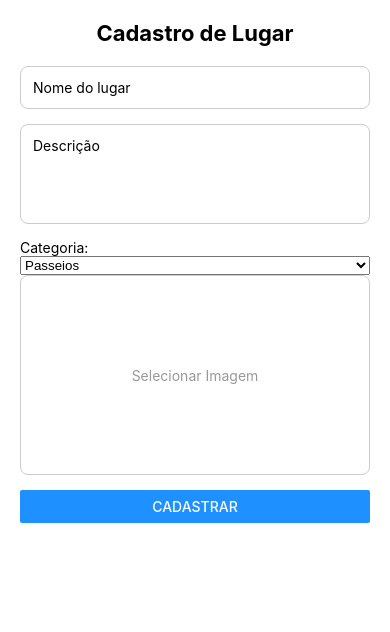
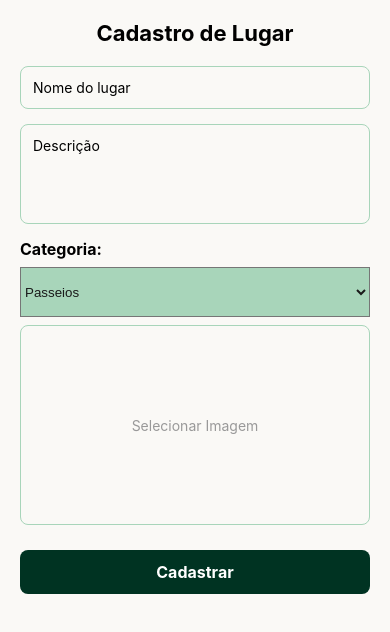
Before and after one commit to IsacPessoa/AmazonTour, a React Native app: screen /PlaceRegister in a window 390 px wide. Shown: the top 632 px of the page. Built offline with nearby package versions, Linux system fonts and the light colour scheme.

Commit message:
polindo estilos

```diff
--- a/src/screens/DetailsScreen/index.js
+++ b/src/screens/DetailsScreen/index.js
@@ -5,6 +5,10 @@ import styles from "./styles";
 
 export default function DetailsScreen({ route, navigation }) {
   const { ponto } = route.params;
+
+  const imageSource = ponto.imageUri
+    ? { uri: ponto.imageUri }
+    : getImageFromKey(ponto.imageKey);
 
   if (!ponto) {
     return <Text>Dados do ponto não encontrados.</Text>;
@@ -58,9 +62,26 @@ export default function DetailsScreen({ route, navigation }) {
     );
   };
 
+  function getImageFromKey(key) {
+    switch (key) {
+      case "teatro":
+        return require("../../assets/TeatroAmazonas.jpg");
+      case "encontro":
+        return require("../../assets/EncontroDasAguas.jpg");
+      case "banzeiro":
+        return require("../../assets/Banzeiro.jpg");
+      case "pontaNegra":
+        return require("../../assets/PontaNegra.jpg");
+      case "caxiri":
+        return require("../../assets/Caxiri.jpg");
+      default:
+        return null;
+    }
+  }
+
   return (
     <View style={styles.container}>
-      <Image source={{ uri: ponto.imageUri }} style={styles.image} />
+      <Image source={imageSource} style={styles.image} />
       <Text style={styles.title}>{ponto.titulo}</Text>
       <Text style={styles.descricao}>{ponto.descricao}</Text>
 
--- a/src/screens/HomeScreen/index.js
+++ b/src/screens/HomeScreen/index.js
@@ -49,7 +49,7 @@ export default function HomeScreen({ navigation }) {
       case "caxiri":
         return require("../../assets/Caxiri.jpg");
       default:
-        return require("../../assets/TeatroAmazonas.jpg");
+        return null;
     }
   }
 
@@ -108,6 +108,15 @@ export default function HomeScreen({ navigation }) {
         data={pontosFiltrados}
         keyExtractor={(item) => item.id}
         renderItem={renderItem}
+        ListEmptyComponent={() => (
+          <View style={styles.emptyContainer}>
+            <Text style={styles.emptyText}>
+              Nenhum ponto encontrado nesta categoria.
+            </Text>
+          </View>
+        )}
+        contentContainerStyle={{ flexGrow: 1 }}
+        scrollEnabled={pontosFiltrados.length > 0}
       />
     </View>
   );
--- a/src/screens/HomeScreen/styles.js
+++ b/src/screens/HomeScreen/styles.js
@@ -63,6 +63,18 @@ const styles = StyleSheet.create({
     color: colors.mentaGreen,
     fontWeight: "bold",
   },
+
+  emptyContainer: {
+    flex: 1,
+    justifyContent: "center",
+    alignItems: "center",
+    padding: 20,
+  },
+  emptyText: {
+    fontSize: 16,
+    color: colors.darkGreen,
+    textAlign: "center",
+  },
 });
 
 export default styles;
--- a/src/screens/PlaceRegisterScreen/index.js
+++ b/src/screens/PlaceRegisterScreen/index.js
@@ -8,6 +8,7 @@ import {
   TouchableOpacity,
   Alert,
   ScrollView,
+  Vibration,
 } from "react-native";
 
 import { Picker } from "@react-native-picker/picker";
@@ -85,7 +86,7 @@ export default function PlaceRegisterScreen({ route, navigation }) {
       }
 
       await AsyncStorage.setItem("pontosTuristicos", JSON.stringify(pontos));
-
+      Vibration.vibrate(500);
       Alert.alert(
         "Sucesso",
         pontoParaEditar
@@ -153,11 +154,11 @@ export default function PlaceRegisterScreen({ route, navigation }) {
         )}
       </TouchableOpacity>
 
-      <Button
-        title={pontoParaEditar ? "Atualizar" : "Cadastrar"}
-        onPress={handleRegister}
-        color="#1e90ff"
-      />
+      <TouchableOpacity style={styles.button} onPress={handleRegister}>
+        <Text style={styles.buttonText}>
+          {pontoParaEditar ? "Atualizar" : "Cadastrar"}
+        </Text>
+      </TouchableOpacity>
     </ScrollView>
   );
 }
--- a/src/screens/PlaceRegisterScreen/styles.js
+++ b/src/screens/PlaceRegisterScreen/styles.js
@@ -1,10 +1,11 @@
 import { StyleSheet } from "react-native";
+import colors from "../../colors";
 
 export default StyleSheet.create({
   container: {
     padding: 20,
     alignItems: "stretch",
-    backgroundColor: "#fff",
+    backgroundColor: colors.offWhite,
     flexGrow: 1,
   },
   title: {
@@ -15,7 +16,7 @@ export default StyleSheet.create({
   },
   input: {
     borderWidth: 1,
-    borderColor: "#ccc",
+    borderColor: colors.softGreen,
     borderRadius: 8,
     padding: 12,
     marginBottom: 15,
@@ -26,7 +27,7 @@ export default StyleSheet.create({
   },
   imagePicker: {
     borderWidth: 1,
-    borderColor: "#ccc",
+    borderColor: colors.softGreen,
     borderRadius: 8,
     height: 200,
     justifyContent: "center",
@@ -34,6 +35,34 @@ export default StyleSheet.create({
     marginBottom: 15,
     overflow: "hidden",
   },
+
+  picker: {
+    height: 50,
+    width: "100%",
+    color: colors.softBlack,
+    backgroundColor: colors.softGreen,
+    marginBottom: 8,
+  },
+
+  label: {
+    marginBottom: 8,
+    fontSize: 16,
+    fontWeight: "bold",
+  },
+
+  button: {
+    backgroundColor: colors.darkGreen,
+    paddingVertical: 12,
+    borderRadius: 8,
+    alignItems: "center",
+    marginTop: 10,
+  },
+  buttonText: {
+    color: "#fff",
+    fontSize: 16,
+    fontWeight: "bold",
+  },
+
   imageText: {
     color: "#999",
   },
```
Also changed, not shown: src/App.js (+0 -12 lines).
